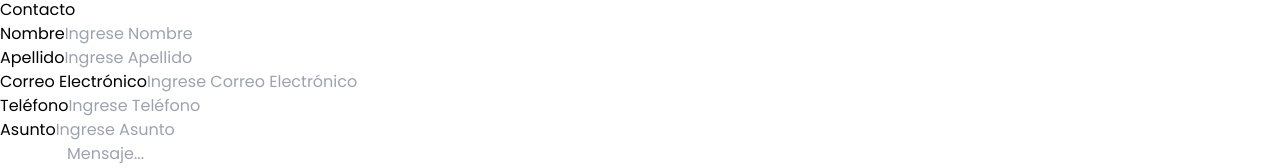
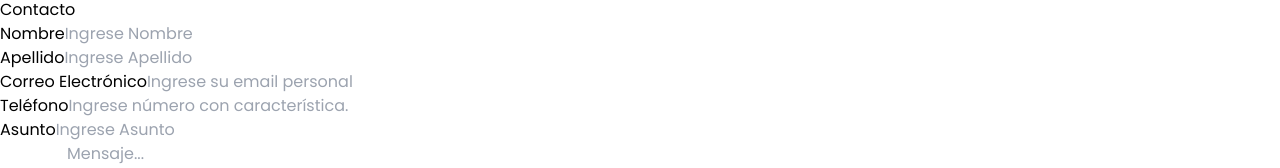
Before and after one commit to 4Bprogramming/BajdaNextJs, a Next.js app: page / in a window 1280 px wide. Shown: the part 1599-1767 px from the top of the page. Built offline with nearby package versions, Linux system fonts and the light colour scheme.

Commit message:
contact form modified

```diff
--- a/src/Components/ContactForm/ContactForm.jsx
+++ b/src/Components/ContactForm/ContactForm.jsx
@@ -1,33 +1,31 @@
 "use client";
-import React, { useRef } from "react";
-import emailjs from "@emailjs/browser";
+import React, { useRef,useState } from "react";
+import { sendEmail } from "@/Utils/emailservice";
 
 function ContactForm() {
-  function sendEmail(e) {
+  const form = useRef();
+  const [emailStatus,setEmailStatus] = useState();
+
+
+  const handleSubmit = async (e)=>{
     e.preventDefault();
-
-    emailjs
-      .sendForm(
-        "service_asm3con",
-        "template_n68spek",
-        e.target,
-        /* "u1W0PSDVrZHmTdhGBrhGp", */
-        // '7lKAr0QQPtaCO09cU',
-        "pbL25b0JuSENRfmSN",
-        alert("Su mensaje ha sido enviado, pronto te responderemos")
-      )
-      .then(res => console.log(res))
-      .catch(e => console.log(e));
-    // navigate("/");
+    const formData = new FormData(form.current);
+    const formParams = Object.fromEntries(formData.entries());
+    const emailResponse = await sendEmail(formParams);
+    if (emailResponse === 200) {
+      setEmailStatus("El correo electrónico se envió correctamente.");
+    } else {
+      setEmailStatus("Hubo un problema al enviar el correo electrónico.");
+    }
+    form.current.reset();
   }
 
-  const form = useRef();
 
   return (
     <section class="bg-custom-contact pb-10 md:col-span-7 lg:col-span-8">
       <form
         ref={form}
-        onSubmit={sendEmail}
+        onSubmit={handleSubmit}
         class="flex flex-col items-center max-w-4xl m-auto lg:py-3 lg:border-2 lg:border-custom-green "
       >
         <group class="flex flex-col w-full max-w-3xl md:flex-row">
@@ -38,8 +36,9 @@ function ContactForm() {
             <input
               type="text"
               id="nombre"
-              name="name"
+              name="nombre"
               placeholder="Ingrese Nombre"
+              required
               class=" h-14 mx-2 p-2 border-form-grey-border border-2 rounded-md focus:border-custom-green focus-visible:border-custom-green  active:border-custom-green hover:border-custom-green focus-within:border-custom-green"
             />
           </div>
@@ -52,6 +51,7 @@ function ContactForm() {
               id="apellido"
               name="apellido"
               placeholder="Ingrese Apellido"
+              required
               class="h-14 mx-2 p-2 border-2 border-form-grey-border rounded-md focus:border-custom-green focus-visible:border-custom-green  active:border-custom-green hover:border-custom-green"
             />
           </div>
@@ -63,8 +63,9 @@ function ContactForm() {
           <input
             type="email"
             id="email"
-            name="correo"
-            placeholder="Ingrese Correo Electrónico"
+            name="email"
+            placeholder="Ingrese su email personal"
+            required
             class="h-14 mx-2 p-2 border-2 border-form-grey-border rounded-md focus:border-custom-green focus-visible:border-custom-green  active:border-custom-green hover:border-custom-green"
           />
         </div>
@@ -73,10 +74,11 @@ function ContactForm() {
             Teléfono
           </label>
           <input
-            type="tel"
+            type="number"
             id="telefono"
             name="telefono"
-            placeholder="Ingrese Teléfono"
+            placeholder="Ingrese número con característica. "
+            required
             class=" h-14 mx-2 p-2 border-2 border-form-grey-border rounded-md focus:border-custom-green focus-visible:border-custom-green  active:border-custom-green hover:border-custom-green"
           />
         </div>
@@ -89,6 +91,7 @@ function ContactForm() {
             id="asunto"
             name="asunto"
             placeholder="Ingrese Asunto"
+            required
             class=" h-14 mx-2 p-2 border-2 border-form-grey-border rounded-md focus:border-custom-green focus-visible:border-custom-green  active:border-custom-green hover:border-custom-green"
           />
         </div>
@@ -100,6 +103,7 @@ function ContactForm() {
             id="mensaje"
             name="mensaje"
             placeholder="Mensaje..."
+            required
             class=" mx-2 p-2 border-2 border-form-grey-border rounded-md md:min-h-28 focus:border-custom-green focus-visible:border-custom-green  active:border-custom-green
              hover:border-custom-green"
           />
```
